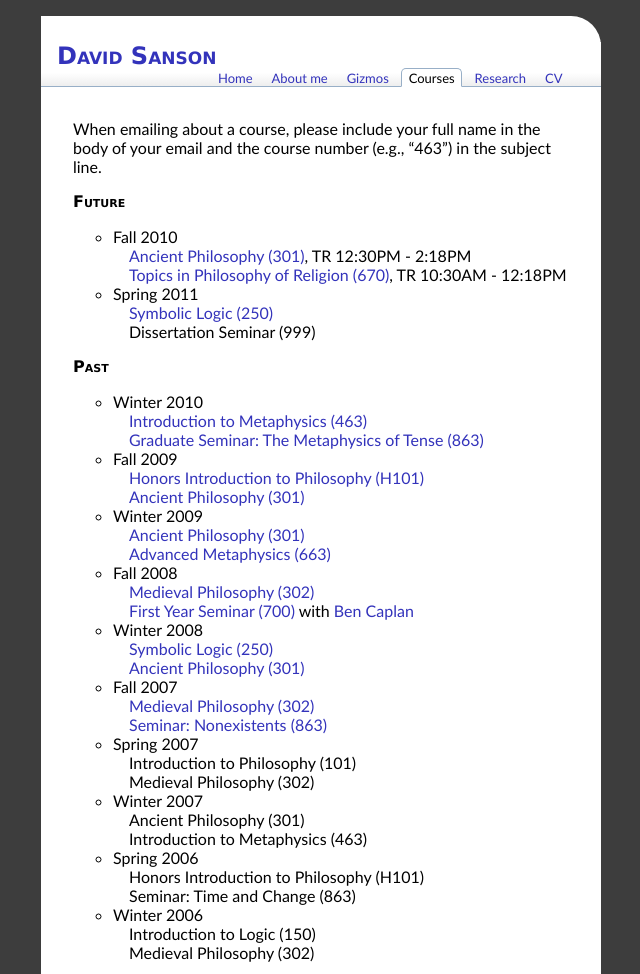
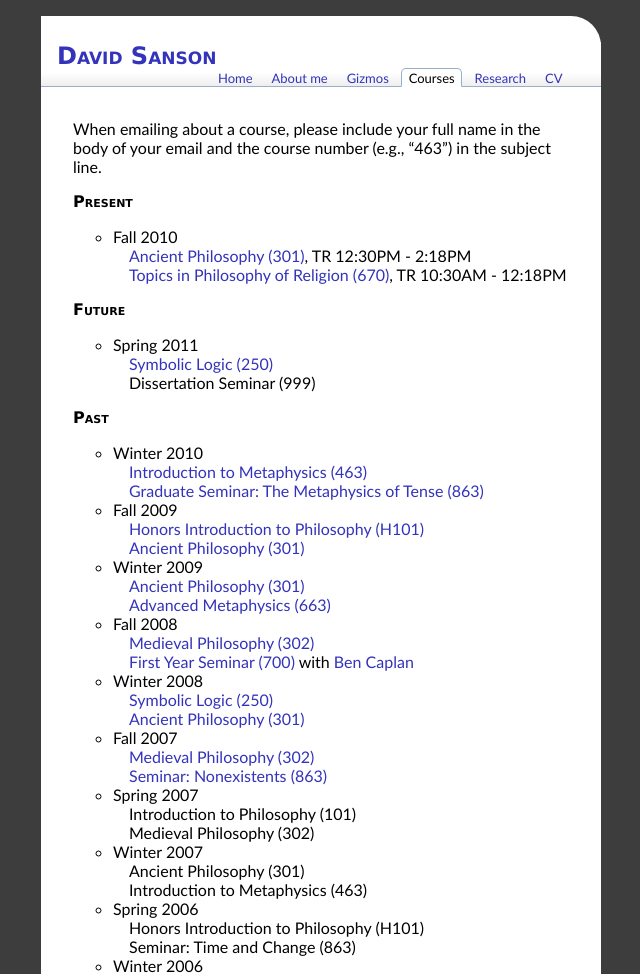
Before and after one commit to dsanson/dsanson.github.com, a Jekyll site: the page built from courses/index.markdown, in a window 1280 px wide, cut to the strip 0-974 px from the top of the page. Shown: the whole strip, without its empty margins (319-959 px from the left). Built offline with Jekyll 4.4.1, drawn with Linux system fonts in a browser that asks for light colours; Markdown is read by kramdown in place of the engine named in the settings; comment, search, counter and statistics services are not loaded.

Commit message:
updated course list

```diff
--- a/courses/index.markdown
+++ b/courses/index.markdown
@@ -7,11 +7,13 @@ section: courses
 
 When emailing about a course, please include your full name in the body of your email and the course number (e.g., "463") in the subject line.
 
-## Future
+## Present
 
 -	Fall 2010
 	-   [Ancient Philosophy (301)](/301f2010), TR 12:30PM - 2:18PM
 	-   [Topics in Philosophy of Religion (670)](/670f2010), TR 10:30AM - 12:18PM
+
+## Future
 
 +	Spring 2011
 	+	[Symbolic Logic (250)](/250s2011)
```
